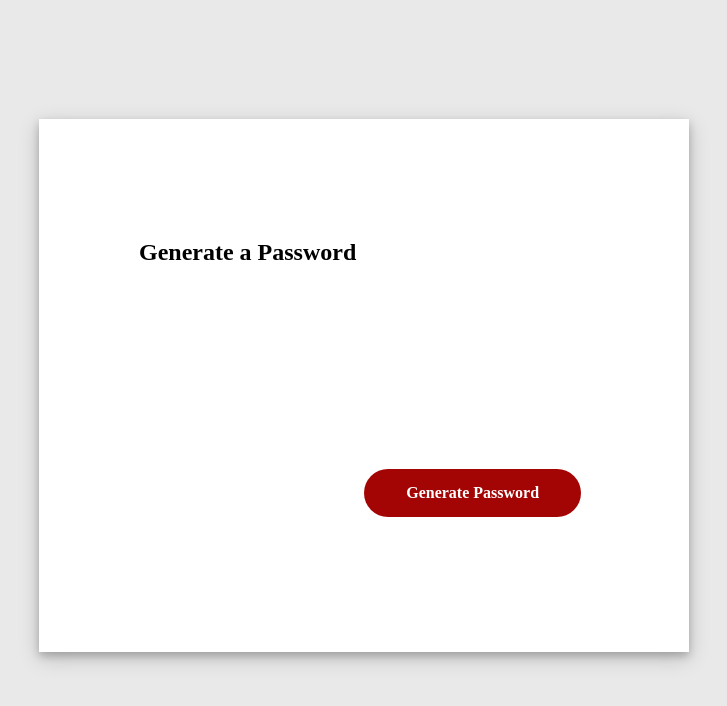
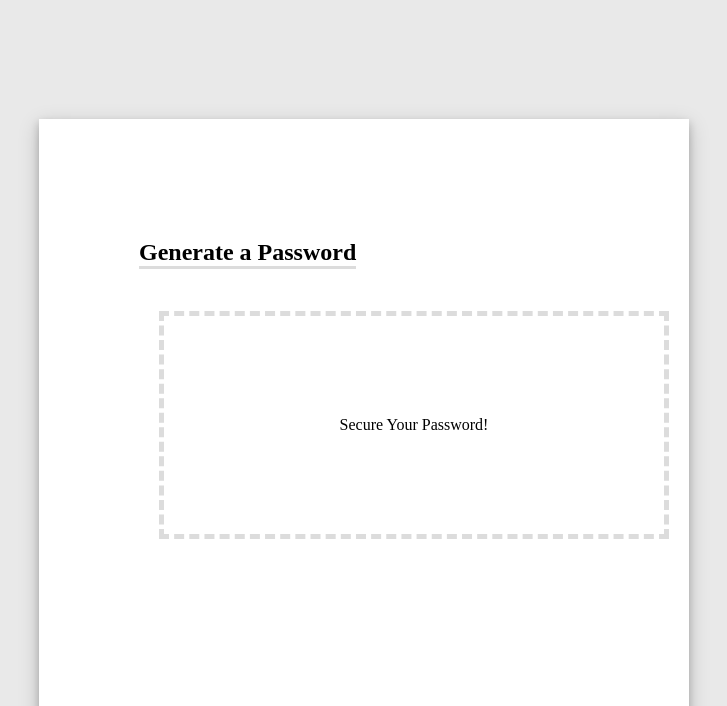
Before and after one commit to AllSystemsRGeorge/BigGenerator, a plain HTML site: page index.html in a window 1280 px wide. Shown: the part 61-767 px from the top of the page, without its empty margins (294-1021 px from the left). Drawn offline with Linux system fonts and the light colour scheme.

Commit message:
Changed again!

```diff
--- a/assets/style.css
+++ b/assets/style.css
@@ -23,9 +23,17 @@ section {
 
 h2 {
     float: left;
+    border-bottom: solid;
+    border-color: rgb(220, 220, 220);
 }
 
-
+div {
+    width: 300px;
+    border: 5px dashed rgb(220, 220, 220);
+    padding: 100px;
+    margin: 20px;
+    font: rgb(220, 220, 220);
+}
 
 
 .button {
@@ -33,7 +41,8 @@ h2 {
     border: none;
     color: white;
     padding: 15px 42px;
-    margin-top: 250px;
+    margin-top: 150px;
+    margin-right: 25px;
     text-align: center;
     text-decoration: none;
     display: inline-block;
--- a/index.html
+++ b/index.html
@@ -15,6 +15,9 @@
 
     <section class="container">
         <h2 id="h2">Generate a Password</h2>
+        <br></br>
+        <br></br>
+        <div>Secure Your Password!</div>
         <h3 class="button">Generate Password<h3>
     </section>
 
```
